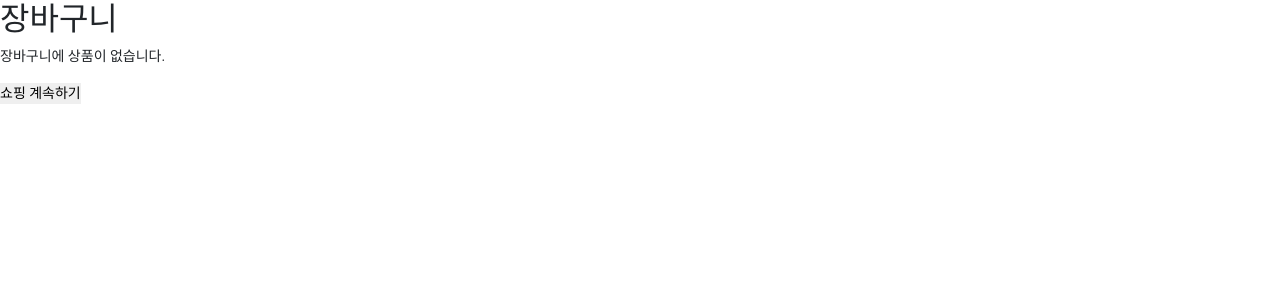
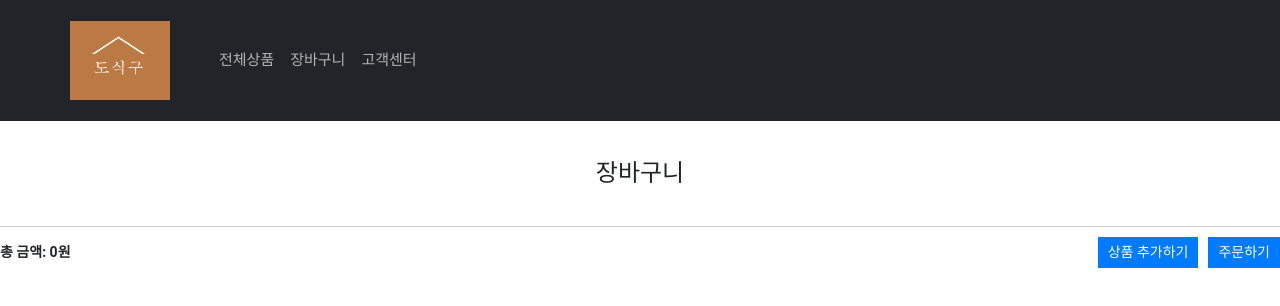
Before and after one commit to junssuu/minifood, a React (Create React App) app: page /Cart in a window 1280 px wide. Shown: the top 306 px of the page. Built offline with nearby package versions, Linux system fonts and the light colour scheme.

Commit message:
first commit

```diff
--- a/package.json
+++ b/package.json
@@ -10,9 +10,11 @@
     "react": "^18.2.0",
     "react-bootstrap": "^2.8.0",
     "react-dom": "^18.2.0",
+    "react-redux": "^8.1.2",
     "react-router-dom": "^6.15.0",
     "react-scripts": "5.0.1",
     "react-slick": "^0.29.0",
+    "redux": "^4.2.1",
     "slick-carousel": "^1.8.1",
     "styled-components": "^6.0.7",
     "web-vitals": "^2.1.4"
--- a/src/App.css
+++ b/src/App.css
@@ -0,0 +1,11 @@
+.cart-item {
+  display: flex;
+  align-items: center;
+  margin: 10px 0;
+}
+
+.cart-item img {
+  width: 50px;
+  height: 50px;
+  margin-right: 10px;
+}
--- a/src/App.js
+++ b/src/App.js
@@ -9,18 +9,31 @@ import Customer from './comfonent/Customer';
 import Cart from './comfonent/Cart';
 
 function App(props) {
-  const [data, setData] = useState({
-    id: '',
-    name: '',
-    price: '',
-    image: '',
-  });
+  const [cartItems, setCartItems] = useState([]);
 
   const handleAddToCart = (item) => {
-    setCartItems((prevCartItems) => [...prevCartItems, item]);
+    const existingItem = cartItems.find((cartItem) => cartItem.id === item.id);
+    if (existingItem) {
+      setCartItems((prevCartItems) =>
+        prevCartItems.map((cartItem) =>
+          cartItem.id === item.id ? { ...cartItem, quantity: cartItem.quantity + 1 } : cartItem
+        )
+      );
+    } else {
+      setCartItems((prevCartItems) => [...prevCartItems, { ...item, quantity: 1 }]);
+    }
   };
 
-  const [cartItems, setCartItems] = useState([]);
+  const handleQuantityChange = (itemId, newQuantity) => {
+    if (newQuantity <= 0) {
+      setCartItems((prevCartItems) => prevCartItems.filter((item) => item.id !== itemId));
+    } else {
+      setCartItems((prevCartItems) =>
+        prevCartItems.map((item) => (item.id === itemId ? { ...item, quantity: newQuantity } : item))
+      );
+    }
+  };
+
 
   return (
     <div className="App">
@@ -30,10 +43,12 @@ function App(props) {
         {/* 전체상품 */}
         <Route
           path="/Allproduct"
-          element={<AllProduct setData={setData} handleAddToCart={handleAddToCart} />}
+          element={<AllProduct handleAddToCart={handleAddToCart} />}
         />
         {/* 장바구니 */}
-        <Route path="/Cart" element={<Cart cartItems={cartItems} />} />
+        <Route path="/Cart" element={<Cart cartItems={cartItems}
+        handleQuantityChange={handleQuantityChange} />}
+        />
         {/* 고객센터 */}
         <Route path="/Customer" element={<Customer />} />
         {/* 로그인페이지 */}
--- a/src/comfonent/AllProduct.css
+++ b/src/comfonent/AllProduct.css
@@ -2,6 +2,12 @@
   margin: 0;
   padding: 0;
   box-sizing: border-box;
+}
+
+h1 {
+  font-size: 18px;
+  text-align: center;
+  margin-top: 5%;
 }
 
 .allList {
--- a/src/comfonent/AllProduct.js
+++ b/src/comfonent/AllProduct.js
@@ -9,10 +9,10 @@ import 그림6 from './img/그림6.JPG';
 import 그림7 from './img/그림7.JPG';
 import 그림8 from './img/그림8.JPG';
 import { useNavigate } from 'react-router-dom';
-import Cart from './Cart';
+import Header from './Header';
 
 
-const AllProduct = ({setData, handleAddToCart}) => {
+const AllProduct = ({ handleAddToCart }) => {
   const item = [
     { id: 1, name: '상품1', price: '5,900', image: 그림1 },
     { id: 2, name: '상품2', price: '5,900', image: 그림2 },
@@ -24,16 +24,14 @@ const AllProduct = ({setData, handleAddToCart}) => {
     { id: 8, name: '상품8', price: '7,900', image: 그림8 }
   ];
 
-  const [addToCart, setAddToCart] = useState([]);
   const navigate = useNavigate();
   let tmp;
 
   const handleAddToCartClick = (data) => {
     const temp = window.confirm('장바구니에 담으시겠습니까?');
     if (temp) {
-      handleAddToCart((prevCart) => [...prevCart, data]);
+      handleAddToCart(data);
       const tmp = window.confirm('확인: 장바구니 이동, 취소: 계속 쇼핑');
-      console.log(addToCart);
       if (tmp) {
         navigate('/Cart');
       }
@@ -42,7 +40,8 @@ const AllProduct = ({setData, handleAddToCart}) => {
 
   return (
     <>
-    <h1>전체 상품 리스트</h1>
+      <Header />
+      <h1>전체 상품 리스트</h1>
       <div className='allList'>
         {item.map((data, i) => (
           <div key={i}>
--- /dev/null
+++ b/src/comfonent/Cart.css
@@ -0,0 +1,74 @@
+h1 {
+  margin: 3%;
+}
+
+.cart-container {
+  padding: 20px;
+}
+
+.cart-item {
+  background-color: #f0f0f0;
+  border: 1px solid #ccc;
+  margin-bottom: 10px;
+  padding: 10px;
+  display: flex;
+  align-items: center;
+}
+
+.product-info {
+  display: flex;
+  align-items: center;
+}
+
+.product-info img {
+  width: 50px;
+  height: 50px;
+  margin-right: 10px;
+}
+
+.item-info {
+  flex: 1;
+}
+
+.item-info p {
+  margin: 0;
+  display: flex;
+  align-items: center;
+}
+
+.item-info button {
+  margin-left: 10px;
+}
+
+h1 {
+  font-size: 24px;
+}
+
+.cart-summary {
+  display: flex;
+  justify-content: space-between;
+  align-items: center;
+  margin-top: 20px;
+  padding-top: 10px;
+  border-top: 1px solid #ccc;
+}
+
+.cart-summary p {
+  margin: 0;
+  font-weight: bold;
+}
+
+.cart-summary button {
+  padding: 5px 10px;
+  background-color: #007bff;
+  color: white;
+  border: none;
+  cursor: pointer;
+}
+
+/* 주문하기 버튼과 상품 추가하기 버튼을 오른쪽에 나란히 배치 */
+.button-container {
+  display: flex;
+  gap: 10px;
+  justify-content: flex-end;
+}
--- a/src/comfonent/Cart.js
+++ b/src/comfonent/Cart.js
@@ -1,31 +1,48 @@
-import React from 'react';
 import { useNavigate } from 'react-router-dom';
+import './Cart.css';
+import Header from './Header';
 
-const Cart = ({ cartItems, handleAddToCart }) => {
+const Cart = ({ cartItems, handleQuantityChange }) => {
+
+  //장바구니 총 금액 계산
+  const totalPrice = cartItems.reduce((total, item) => total + parseInt(item.price.replace(',', '')) * item.quantity, 0);
   const navigate = useNavigate();
 
   return (
-    <div className="cart-container">
-      <h2>장바구니</h2>
-      {cartItems && cartItems.length > 0 ? (
-        <div>
+
+      <div>
+        <Header />
+        <h1>장바구니</h1>
+        <ul>
           {cartItems.map((item, i) => (
-            <div key={i} className="cart-item">
-              <img src={item.image} alt={item.name} />
-              <div className="item-details">
-                <p>{item.name}</p>
-                <p>{item.price}원</p>
+            <li key={i}>
+              <div className="cart-item">
+                <div className="product-info">
+                  <img src={item.image} alt={item.name} />
+                  <div className="item-info">
+                    <p>
+                      {item.name} - {item.price}원 (수량: {item.quantity})
+                      <button onClick={() => handleQuantityChange(item.id, item.quantity - 1)}>
+                        -
+                      </button>
+                      <button onClick={() => handleQuantityChange(item.id, item.quantity + 1)}>
+                        +
+                      </button>
+                    </p>
+                  </div>
+                </div>
               </div>
-            </div>
+            </li>
           ))}
+        </ul>
+        <div className="cart-summary">
+          <p>총 금액: {totalPrice}원</p>
+          <div className="button-container">
+            <button onClick={() => navigate('/Allproduct')}>상품 추가하기</button>
+            <button onClick={() => navigate('/privacy')}>주문하기</button>
+          </div>
         </div>
-      ) : (
-        <p>장바구니에 상품이 없습니다.</p>
-      )}
-      <button onClick={() => navigate('/Allproduct')} className="continue-shopping">
-        쇼핑 계속하기
-      </button>
-    </div>
+      </div>
   );
 };
 
--- a/src/loginForm/Privacy.js
+++ b/src/loginForm/Privacy.js
@@ -1,8 +1,10 @@
+import { useNavigate } from "react-router-dom";
 import Navbar from "../comfonent/Header";
 import "./Privacy.css"
 
 
 const Privacy = () => {
+  const navigate = useNavigate();
   return (
     <>
       <div>
@@ -30,7 +32,8 @@ const Privacy = () => {
             </li>
           </ul>
           <input type="submit" value="주문하기" onClick={() => {
-            alert('주문완료.');
+            alert('주문이 완료 되었습니다.');
+            navigate('/');
           }} />
         </form>
       </div>
```
Also changed, not shown: 1 other file (tests, documents, lock files or other folders).
